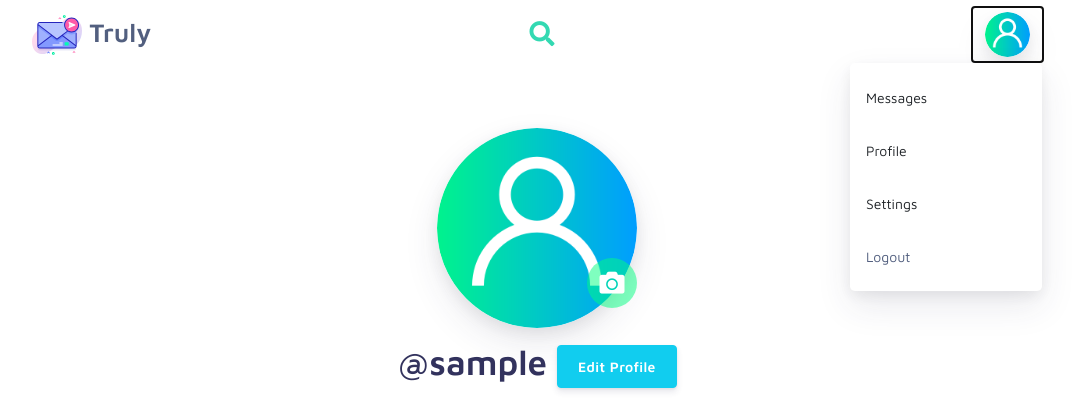
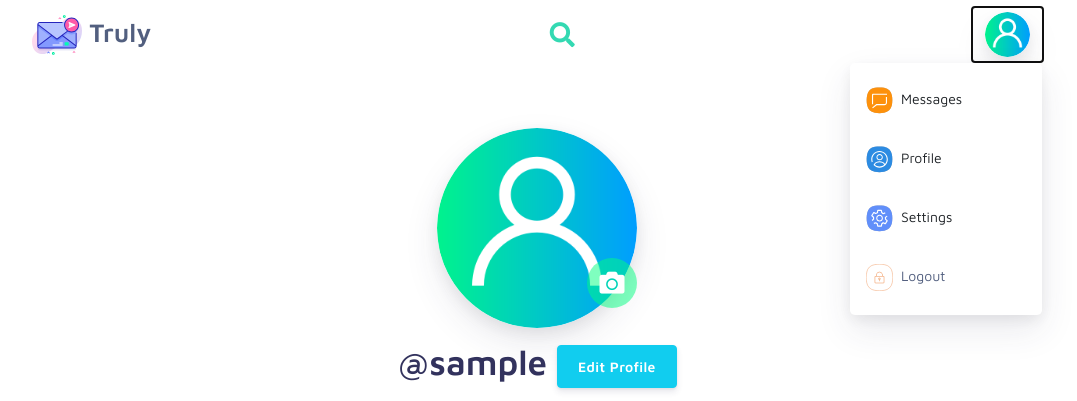
Before and after one commit to abdlalisalmi/DJANGO-Truly, a Django app: page /profile/ in a window 1280 px wide, after a click that opens the changed part. Shown: the top 401 px of the page, without its empty margins (103-1180 px from the left). Run offline with Django 3.2, Linux system fonts and the light colour scheme; the visitor is signed in with stand-in values (Sample User, id 1); data comes from the database, SQL or seed files in the repository; data that the repository does not hold is empty; some libraries are stand-ins or nearby versions.

Commit message:
add icons and change the search bar

```diff
--- a/templates/navbar.html
+++ b/templates/navbar.html
@@ -7,8 +7,12 @@
              Truly
         </a>
 
+        <a data-toggle="modal" data-target=".bd-example-modal-lg">
+            <i class="fa fa-search search-btn" ></i>
+        </a>
 
-        <div class="Hotbg">
+
+        {% comment %} <div class="Hotbg">
             <input type="text" id="search-input" class="Hotbg-txt" placeholder="Search for users">
             <a href="#" class="Hotbg-btn" id="search-btn">
                 <i class="fa fa-search"></i>
@@ -17,7 +21,7 @@
                 {% csrf_token %}
                 <input type="hidden" name="search" id="query">
             </form>
-        </div>
+        </div> {% endcomment %}
 
 
         {% if request.user.is_authenticated %}
@@ -31,10 +35,19 @@
 
                 </a>
                 <div class="dropdown-menu dropdown-menu-right shadow ">
-                    <a href="{% url 'message:messages' %}" class="dropdown-item">Messages <span class="badge badge-danger" id="messages-badge2">{% if unread_messages > 0 %}{{unread_messages}}{% endif %}</span></a>
-                    <a href="{% url 'account:profile' %}" class="dropdown-item">Profile</a>
-                    <a href="{% url 'account:settings' %}" class="dropdown-item">Settings</a>
-                    <a class="dropdown-item" data-toggle="modal" data-target=".bd-example-modal-sm">Logout</a>
+                    <a href="{% url 'message:messages' %}" class="dropdown-item">
+                        <img src="{% static 'img/messages.svg' %}" width="35px" class="pr-2">Messages
+                        <span class="badge badge-danger" id="messages-badge2">{% if unread_messages > 0 %}{{unread_messages}}{% endif %}</span>
+                    </a>
+                    <a href="{% url 'account:profile' %}" class="dropdown-item">
+                        <img src="{% static 'img/profile.svg' %}" width="35px" class="pr-2">Profile
+                    </a>
+                    <a href="{% url 'account:settings' %}" class="dropdown-item">
+                        <img src="{% static 'img/settings.svg' %}" width="35px" class="pr-2">Settings
+                    </a>
+                    <a class="dropdown-item" data-toggle="modal" data-target=".bd-example-modal-sm">
+                        <img src="{% static 'img/logout.svg' %}" width="35px" class="pr-2">Logout
+                    </a>
                 </div>
             </li>
         {% else %}
@@ -104,3 +117,25 @@
         </div>
     </div>
 </div>
+
+<!-- Search modal -->
+<div class="modal fade bd-example-modal-lg" tabindex="-1" role="dialog" aria-labelledby="myLargeModalLabel" aria-hidden="true">
+        <div class="modal-dialog modal-lg">
+            <div class="modal-content search-modal">
+                <div class="form-group mb-0">
+                    <div class="input-group input-group-alternative p-2">
+                        <input class="form-control" id="search-input" placeholder="Search for a users" type="text">
+                        <div class="input-group-append">
+                            <a id="search-btn">
+                                <i class="fa fa-search search-btn"></i></span>
+                            </a>
+                        </div>
+                    </div>
+                </div>
+                <form method="POST" action="{% url 'account:search' %}" id="search-form">
+                    {% csrf_token %}
+                    <input type="hidden" name="search" id="query">
+                </form>
+            </div>
+        </div>
+        </div>
--- a/truly/static/app.css
+++ b/truly/static/app.css
@@ -386,33 +386,11 @@ form input[type="file"] {
 
 
 
-
-.Hotbg
-{
-    position: absolute;
-    top: 55%;
-    left: 50%;
-    transform: translate(-50%, -50%);
-    height: 40px;
-    border-radius: 40px;
-}
-.Hotbg:hover {
-  background: #f4f5f7;
-
-}
-.Hotbg:hover > .Hotbg-txt
-{
-    width: 120px;
-    /* padding-bottom: 5px; */
+.search-modal {
+    border-radius: 20px;
 }
 
-.Hotbg:hover > .Hotbg-btn
-{
-    background: #33d9b2;
-    color: #e9ecef;
-}
-
-.Hotbg-btn
+.search-btn
 {
     float: right;
     width: 40px;
@@ -424,29 +402,8 @@ form input[type="file"] {
     transition: 0.4s;
     color: #33d9b2;
     cursor: pointer;
-}
-
-.Hotbg-btn > i
-{
     font-size: 25px;
 }
-
-a
-{
-    text-decoration: none;
+.search-btn:hover {
+    color: #00a07b;
 }
-
-.Hotbg-txt
-{
-    border: none;
-    background: none;
-    outline: none;
-    float: left;
-    padding: 5px;
-    color: #32325d;
-    font-size: 14px;
-    transition: 0.4s;
-    line-height: 32px;
-    width: 0px;
-    font-weight: normal;
-}
```
Also changed, not shown: truly/static/app.js (+0 -12 lines), truly/static/img/logout.svg (added), truly/static/img/messages.svg (added), truly/static/img/profile.svg (added), truly/static/img/settings.svg (added).
